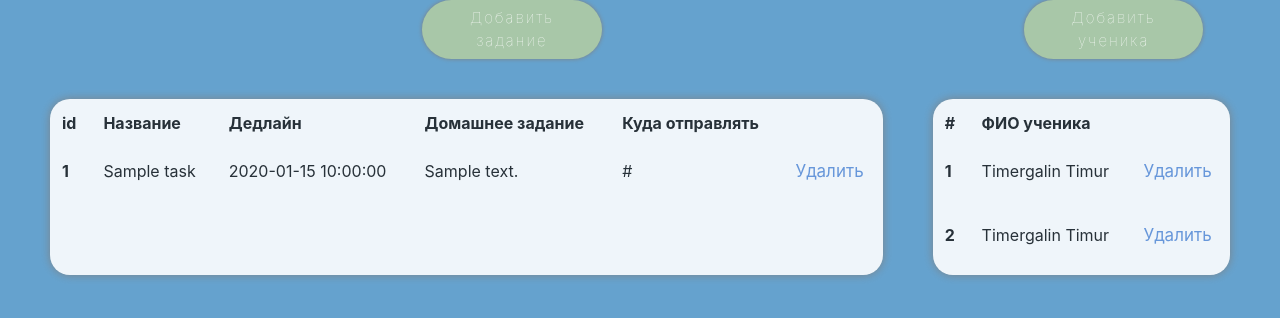
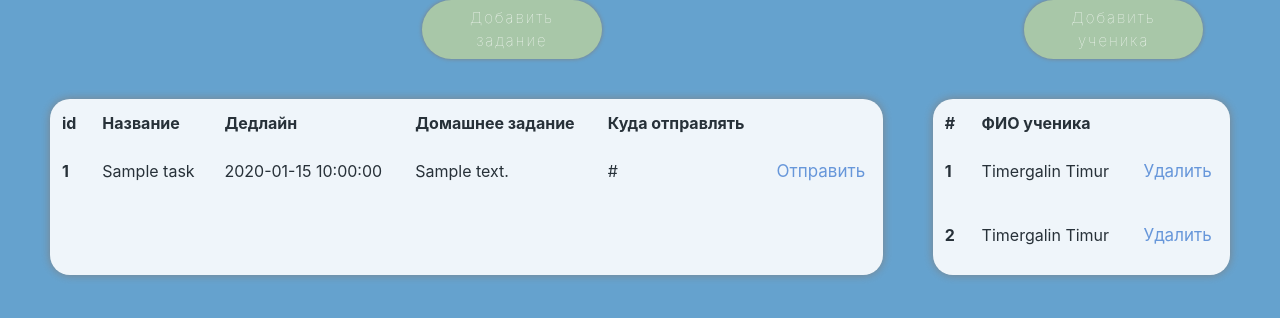
Before and after one commit to TimurTimergalin/EDUde, a Flask app: page /tasks/1/1 in a window 1280 px wide. Shown: the part 109-427 px from the top of the page. Run offline with Flask 2, Linux system fonts and the light colour scheme; a user stored in the database is signed in; tables that the repository leaves empty hold one stand-in row (values such as "Sample post"); some libraries are stand-ins or nearby versions.

Commit message:
дашборд с отпраить или удалить

```diff
--- a/templates/dash_of_current_class.html
+++ b/templates/dash_of_current_class.html
@@ -28,7 +28,11 @@
         <td><p>{{ task.deadline }}</p></td>
       <td><p>{{ task.description }}</p></td>
         <td><p>{{ task.link }}</p></td>
+        {% if is_teacher %}
         <td><a href="/kek/{{ task.id }}" class="delete"> Удалить</a></td>
+        {% else %}
+        <td><a href="/kek/{{ task.id }}" class="delete"> Отправить</a></td>
+        {% endif %}
     </tr>
     {% endfor %}
 {% endblock %}
```
